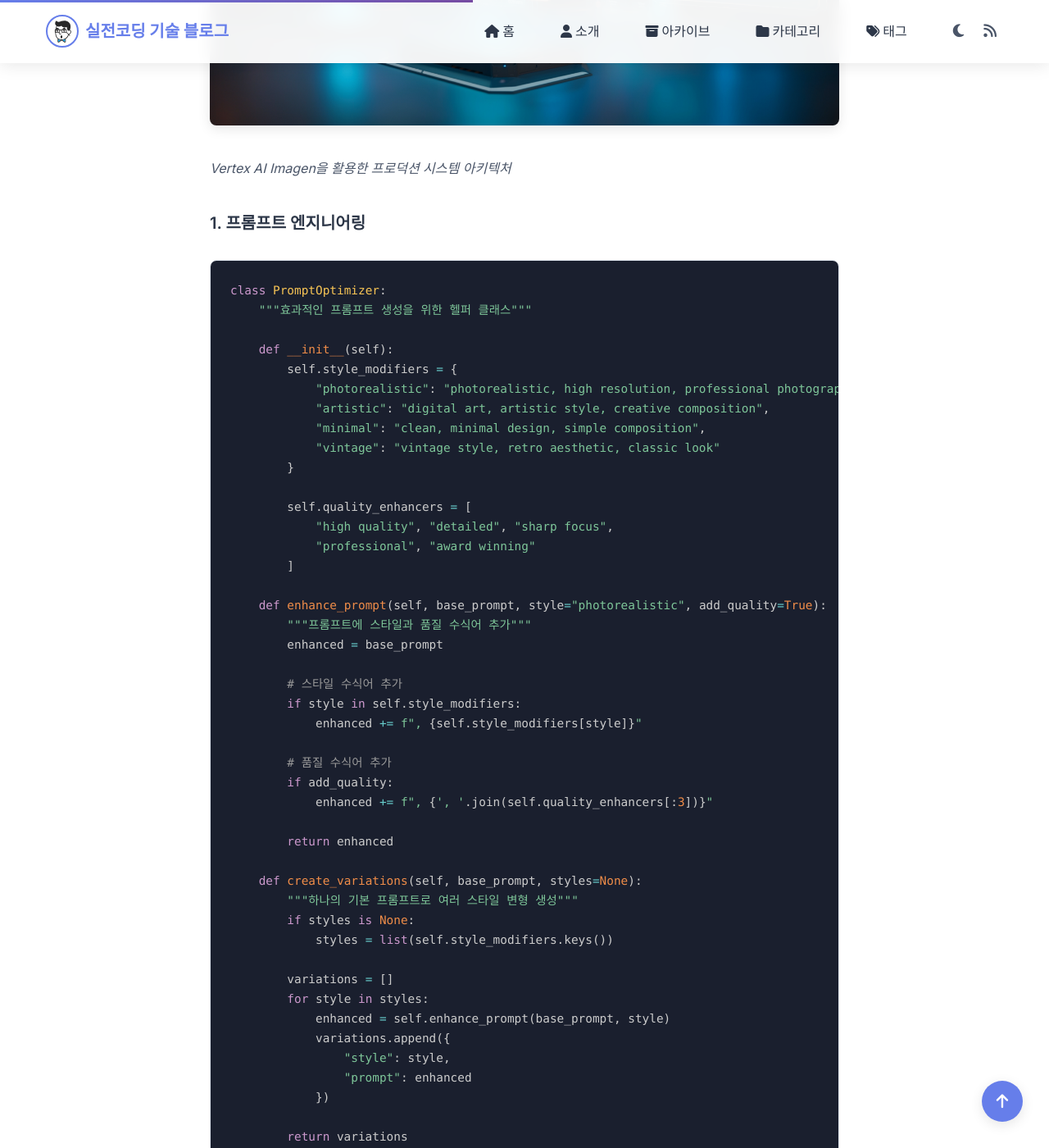
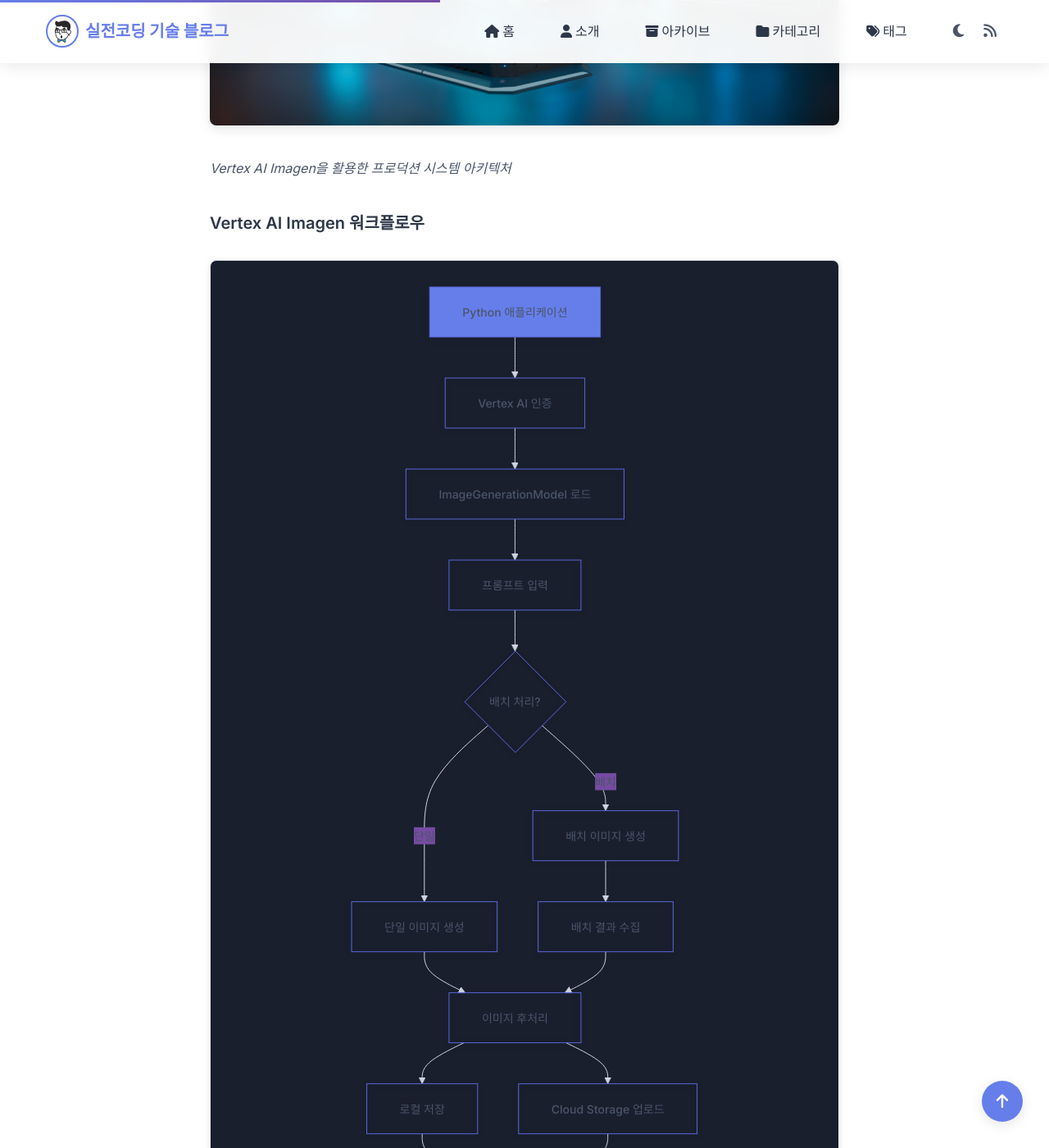
Before and after one commit to realcoding2003/realcoding.github.io, a Jekyll site: the page built from _posts/2025-06-06-vertex-ai-imagen-python-guide.md, in a window 1280 px wide and 1400 px high, scrolled down 6913 px. Shown: the whole window at 82% size. Built offline with Jekyll 4.4.1, drawn with Linux system fonts in a browser that asks for light colours; nearby versions of some CDN libraries; comment, search, counter and statistics services are not loaded; some of the changed text lies outside the part shown.

Commit message:
Mermaid 다이어그램 지원 개선 및 아키텍처 문서 추가
- Mermaid 다이어그램을 전체적으로 적용하도록 변경
- AWS 서버리스 아키텍처 및 포스팅 프로세스 플로우에 대한 다이어그램 추가
- 테스트용 Mermaid 테마 관련 포스트 삭제

````diff
--- a/_layouts/default.html
+++ b/_layouts/default.html
@@ -68,10 +68,8 @@
     <script src="https://cdnjs.cloudflare.com/ajax/libs/prism/1.29.0/plugins/autoloader/prism-autoloader.min.js"></script>
     <script src="{{ '/assets/js/main.js' | relative_url }}"></script>
 
-    <!-- Mermaid 다이어그램 지원 (조건부 로드) -->
-    {% if page.mermaid %}
-        {% include mermaid.html %}
-    {% endif %}
+    <!-- Mermaid 다이어그램 지원 (전체 적용) -->
+    {% include mermaid.html %}
 
     <!-- Google Tag Manager (noscript) -->
     <noscript><iframe src="https://www.googletagmanager.com/ns.html?id=GTM-T3KNH95M"
--- a/_posts/2025-06-06-vertex-ai-imagen-python-guide.md
+++ b/_posts/2025-06-06-vertex-ai-imagen-python-guide.md
@@ -189,6 +189,32 @@
 
 ![프로덕션 환경 아키텍처](/assets/images/posts/vertex-ai-imagen-diagram-architecture.png)
 *Vertex AI Imagen을 활용한 프로덕션 시스템 아키텍처*
+
+#### Vertex AI Imagen 워크플로우
+
+```mermaid
+graph TD
+    A[Python 애플리케이션] --> B[Vertex AI 인증]
+    B --> C[ImageGenerationModel 로드]
+    C --> D[프롬프트 입력]
+    D --> E{배치 처리?}
+
+    E -->|단일| F[단일 이미지 생성]
+    E -->|배치| G[배치 이미지 생성]
+
+    F --> H[이미지 후처리]
+    G --> I[배치 결과 수집]
+    I --> H
+
+    H --> J[로컬 저장]
+    H --> K[Cloud Storage 업로드]
+
+    J --> L[완료]
+    K --> L
+
+    style A fill:#667eea,stroke:#5a67d8,color:#fff
+    style L fill:#4ade80,stroke:#22c55e,color:#1a202c
+```
 
 #### 1. 프롬프트 엔지니어링
 
````
Also changed, not shown: _posts/2024-04-10-aws-serverless-naver-blog-automation.md (+72 -0 lines), _posts/2025-06-06-mermaid-theme-test.md (renamed from _posts/2025-06-07-mermaid-theme-test.md, +1 -1 lines).
